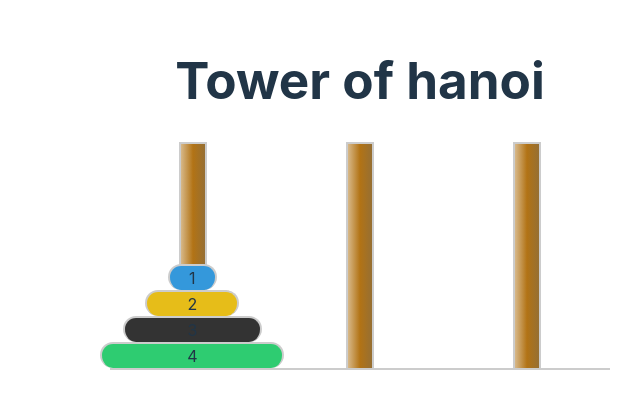
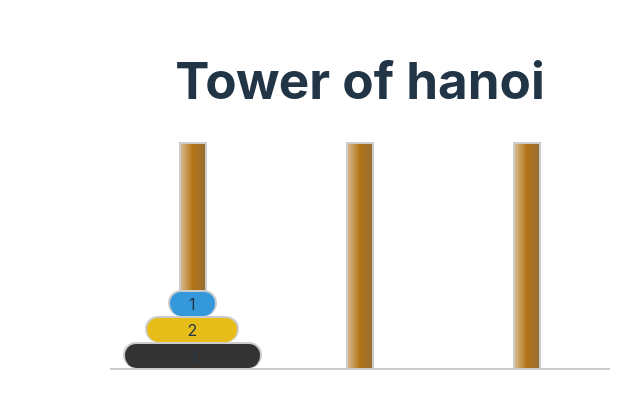
Before and after one commit to SiddharthaSarma/tower-of-hanoi, a Vue app in the folder packages/vue-tower-of-hanoi/: page / in a window 1280 px wide. Shown: the part 206-614 px from the top of the page, without its empty margins (280-920 px from the left). Built offline with nearby package versions, Linux system fonts and the light colour scheme.

Commit message:
add functionality to complete the game

```diff
--- a/packages/vue-tower-of-hanoi/src/components/TowerOfHanoi.vue
+++ b/packages/vue-tower-of-hanoi/src/components/TowerOfHanoi.vue
@@ -11,13 +11,13 @@
       <div class="discs">
         <div
           class="disc"
-          draggable="true"
-          v-for="i in getDiscs(rod)"
+          v-for="(i, index) in getDiscs(rod - 1)"
+          :draggable="index == 0 ? true : false"
           :style="{
             width: 45 * i.value + 'px',
             backgroundColor: discColors[i.value],
           }"
-          @dragstart="onDragStart($event, i.id)"
+          @dragstart="onDragStart($event, i.id, rod)"
         >
           {{ i.value }}
         </div>
@@ -31,31 +31,58 @@ import { ref } from 'vue';
 interface Disc {
   id: number;
   value: number;
-  list: number;
 }
 const rods = ref<number>(3);
-const discs = ref<Disc[]>([
-  { id: 1, value: 1, list: 1 },
-  { id: 2, value: 2, list: 1 },
-  { id: 3, value: 3, list: 1 },
-  { id: 4, value: 4, list: 1 },
-]);
+const initialDisc = [
+  { id: 1, value: 1 },
+  { id: 2, value: 2 },
+  { id: 3, value: 3 },
+  // { id: 4, value: 4, }
+];
+const discs = ref<Array<Disc[]>>([[...initialDisc], [], []]);
 
-const getDiscs = (listIndex: number) => {
-  return discs.value.filter((disc) => disc.list === listIndex);
+const getDiscs = (listIndex: number): Disc[] => {
+  return discs.value[listIndex];
 };
-const onDragStart = (event: DragEvent, index: number) => {
+const onDragStart = (event: DragEvent, index: number, fromRod: number) => {
   if (event.dataTransfer) {
     event.dataTransfer.dropEffect = 'move';
     event.dataTransfer.effectAllowed = 'move';
     event.dataTransfer.setData('itemId', index.toString());
+    event.dataTransfer.setData('rodId', fromRod.toString());
   }
 };
 const onDrop = (event: DragEvent, index: number) => {
   const itemId = event.dataTransfer?.getData('itemId');
-  const disc = discs.value.find((disc) => disc.value.toString() === itemId);
-  if (disc) {
-    disc.list = index;
+  const fromRod = Number(event.dataTransfer?.getData('rodId'));
+  console.log(itemId, fromRod, index);
+  const disc = discs.value[fromRod - 1].find(
+    (disc) => disc.value === Number(itemId)
+  );
+  if (
+    disc &&
+    (!discs.value[index - 1].length ||
+      disc.value < discs.value[index - 1][0].value)
+  ) {
+    discs.value[fromRod - 1] = discs.value[fromRod - 1].filter(
+      (disc) => disc.value !== Number(itemId)
+    );
+    discs.value[index - 1].unshift(disc);
+  }
+  setTimeout(checkWin, 500);
+};
+
+const resetGame = () => {
+  discs.value = [[...initialDisc], [], []];
+}
+
+const checkWin = () => {
+  const isWin = discs.value
+    .slice(1)
+    .some((list) => list.map((disc) => disc.value).join('') === '123');
+  if (isWin) {
+    window.alert('Congratulations!!, You won :)');
+    resetGame();
   }
 };
 </script>
```
